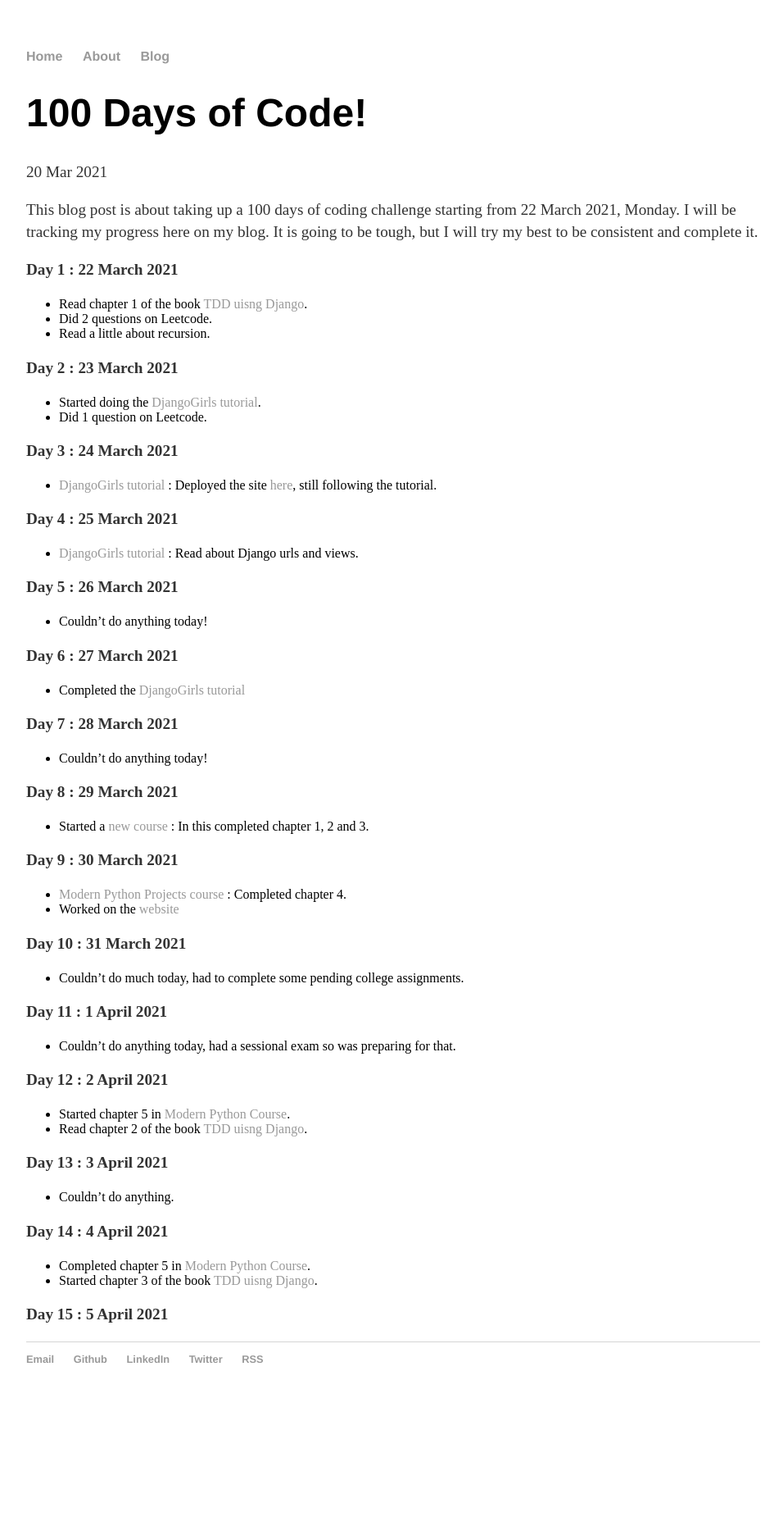
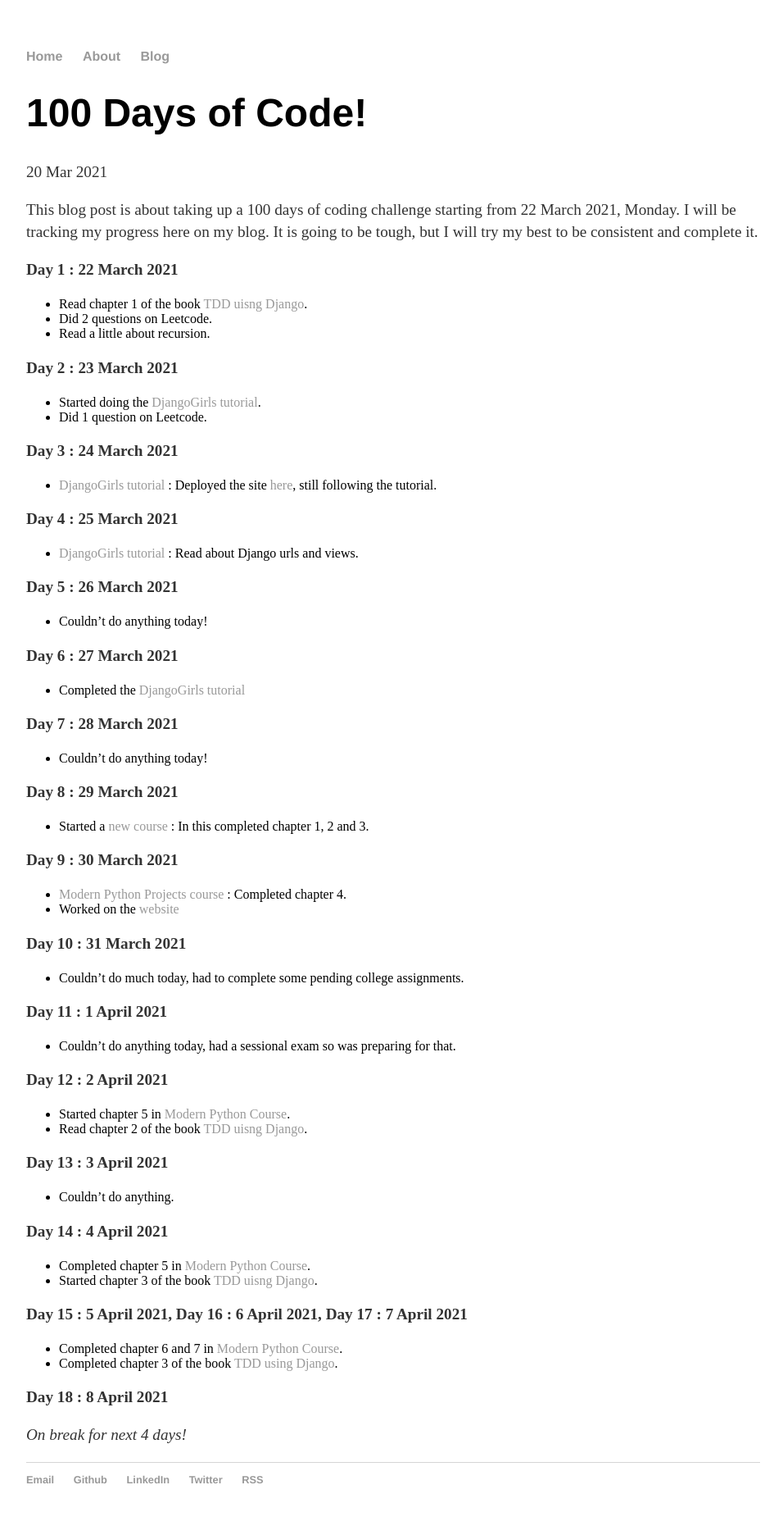
Before and after one commit to ssurbhi560/ssurbhi560.github.io, a Jekyll site: the page built from _posts/2021-03-20-100-Days-of-Code.md, in a window 1280 px wide. Shown: the whole page at 82% size, without its empty margins (160-1116 px from the left). Built offline with Jekyll 4.4.1, drawn with Linux system fonts in a browser that asks for light colours; before the commit the page ends 1725 px from its top, so only the background shows below that.

Commit message:
100 days of code : Day 15,16 and 17

```diff
--- a/_posts/2021-03-20-100-Days-of-Code.md
+++ b/_posts/2021-03-20-100-Days-of-Code.md
@@ -67,4 +67,14 @@ This blog post is about taking up a 100 days of coding challenge starting from 2
 - Completed chapter 5 in [Modern Python Course](https://training.talkpython.fm/courses/modern-python-projects).
 - Started chapter 3 of the book [TDD uisng Django](https://www.obeythetestinggoat.com/).
 
-**Day 15 : 5 April 2021**
+**Day 15 : 5 April 2021, Day 16 : 6 April 2021, Day 17 : 7 April 2021**
+
+- Completed chapter 6 and 7 in [Modern Python Course](https://training.talkpython.fm/courses/modern-python-projects).
+- Completed chapter 3 of the book [TDD using Django](https://www.obeythetestinggoat.com/).
+
+**Day 18 : 8 April 2021**
+
+
+
+
+*On break for next 4 days!*
```
